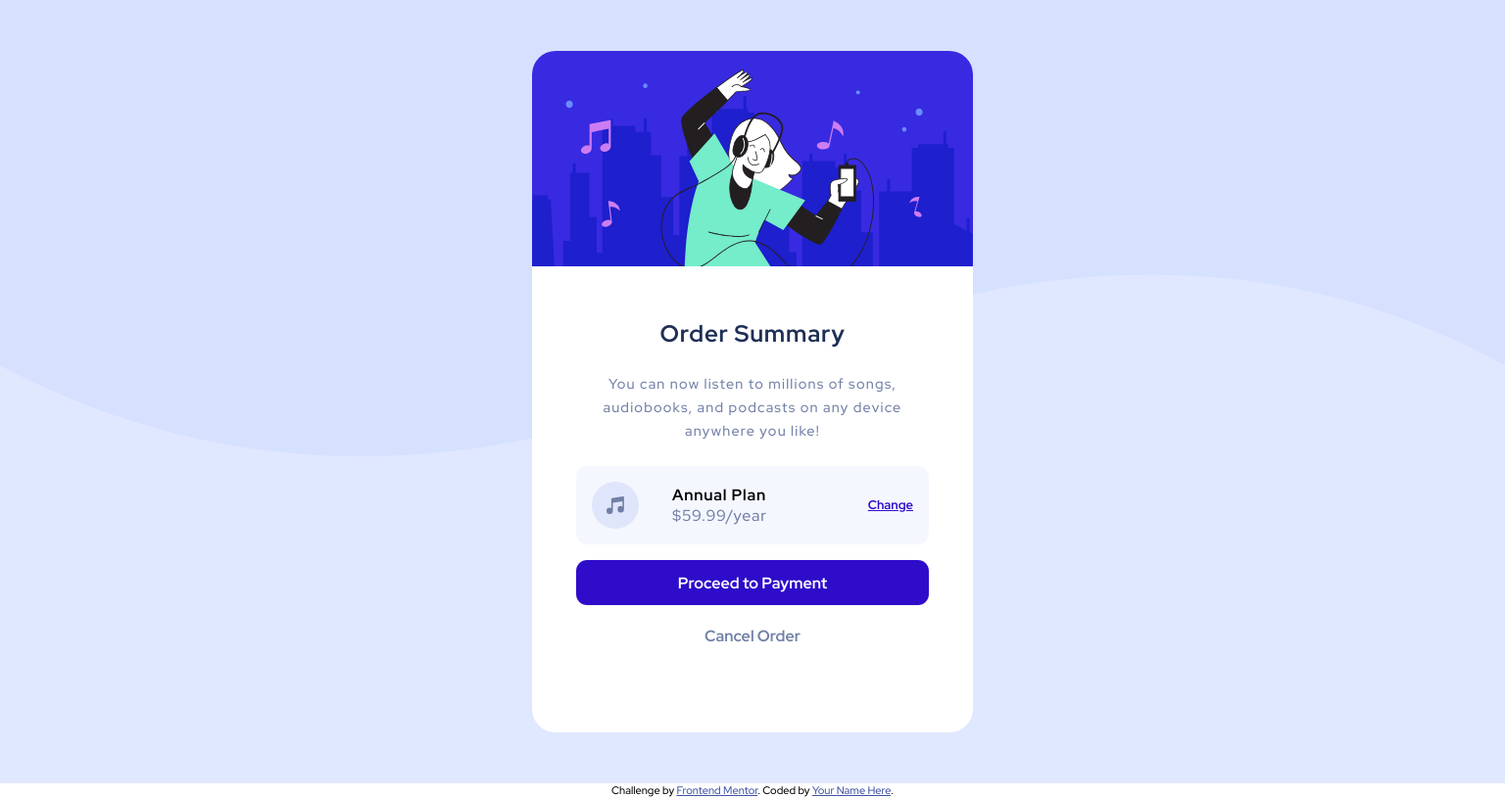
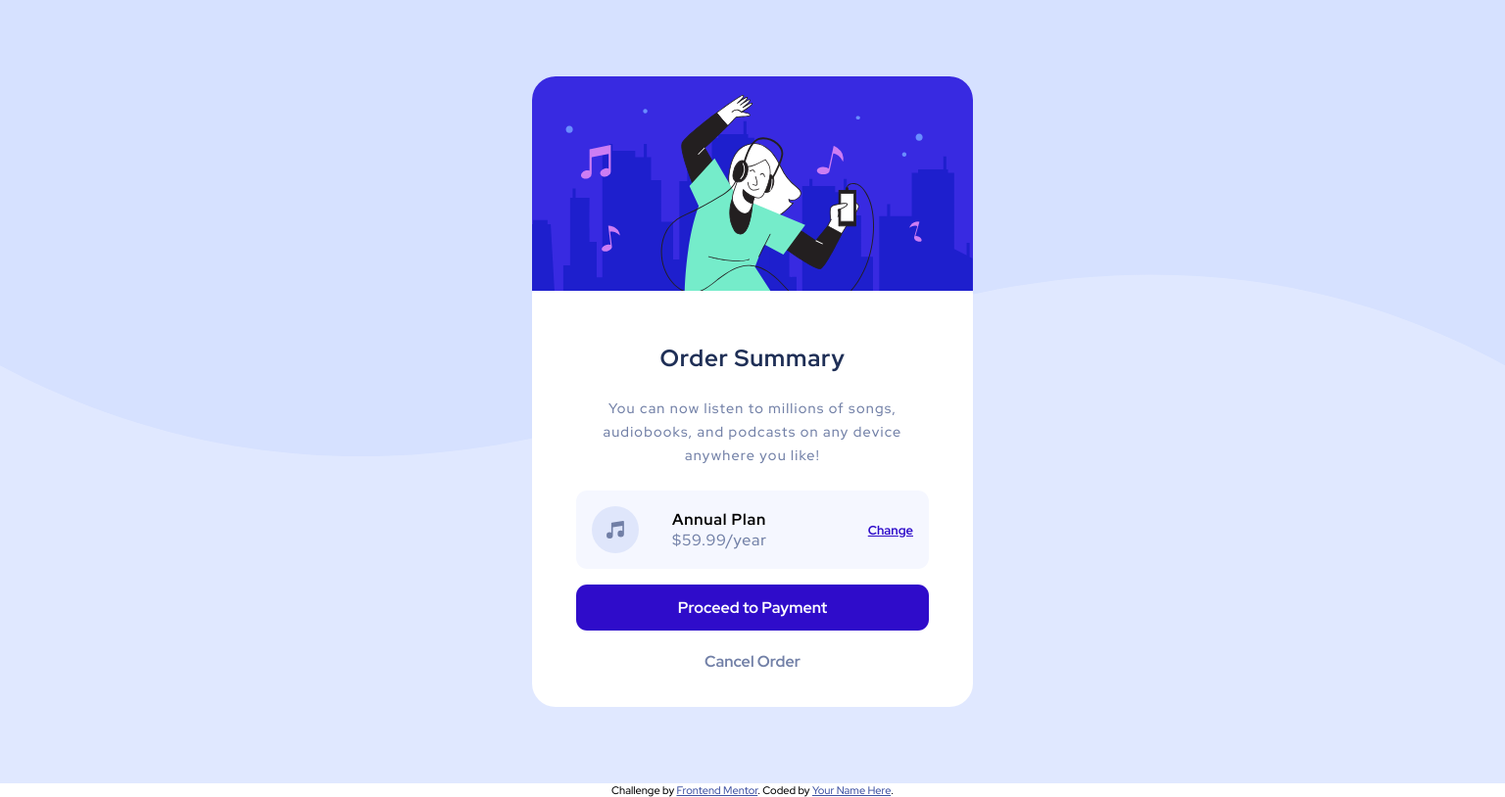
Before and after one commit to J3RrY321/order-summary-component-solution, a plain HTML site: page index.html in a window 1536 px wide. Shown: the whole page at 98% size. Drawn offline with Linux system fonts and the light colour scheme.

Commit message:
Update main.css

```diff
--- a/styles/main.css
+++ b/styles/main.css
@@ -39,7 +39,6 @@
 @media (min-width: 1440px) {
 	.card {
 		width: 28.1rem;
-		height: 43.5rem;
 	}
 }
 
```
